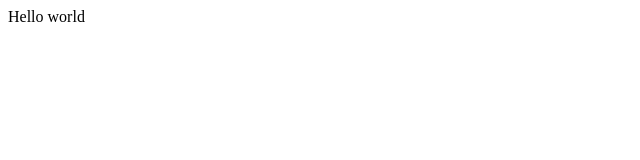
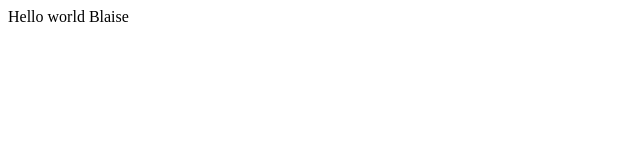
Before and after one commit to porretb/actionman, a plain HTML site: page index.html in a window 1280 px wide. Shown: the full height of the page, 0-640 px from the left. Drawn offline with Linux system fonts and the light colour scheme.

Commit message:
Update index.html

```diff
--- a/index.html
+++ b/index.html
@@ -1,5 +1,5 @@
 <html>
     <body>
-        <p>Hello world</p>
+        <p>Hello world Blaise</p>
     </body>
 </html>
```
